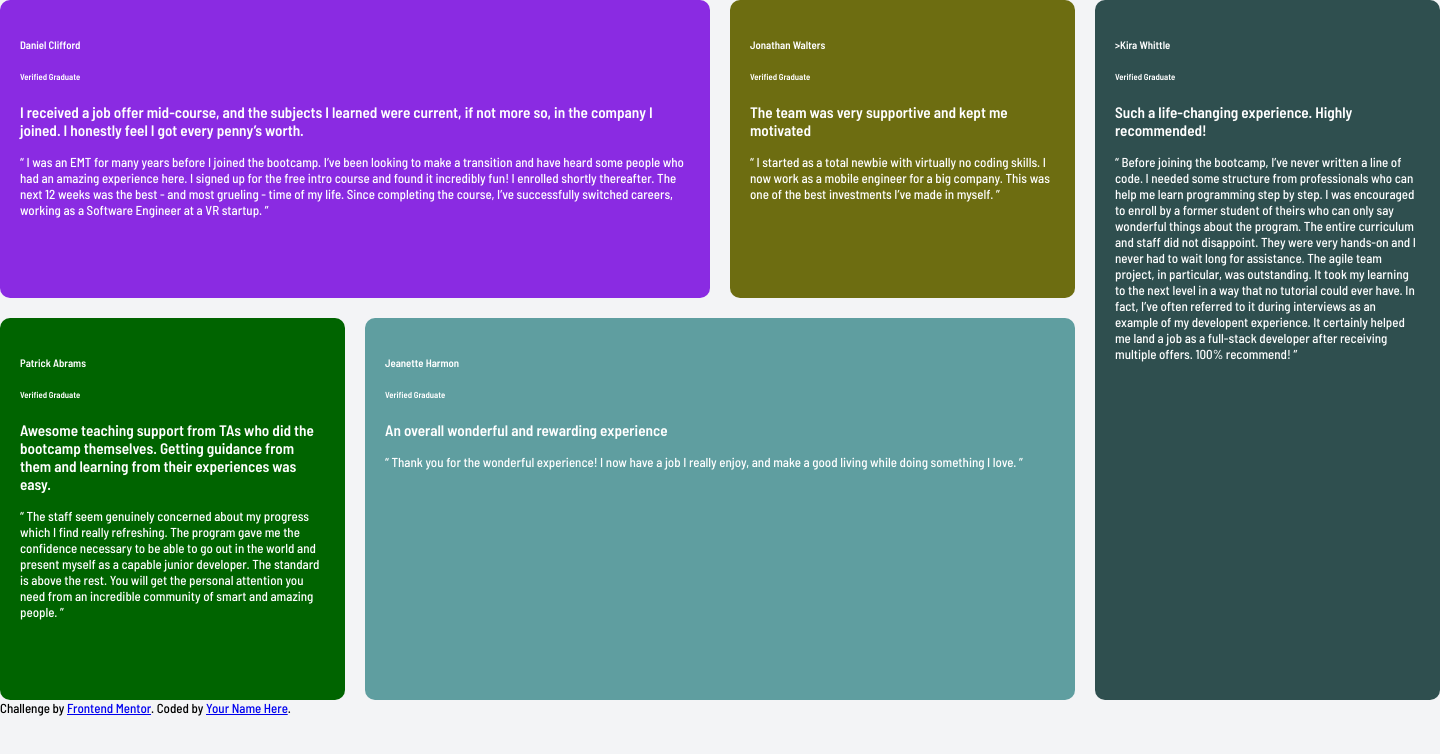
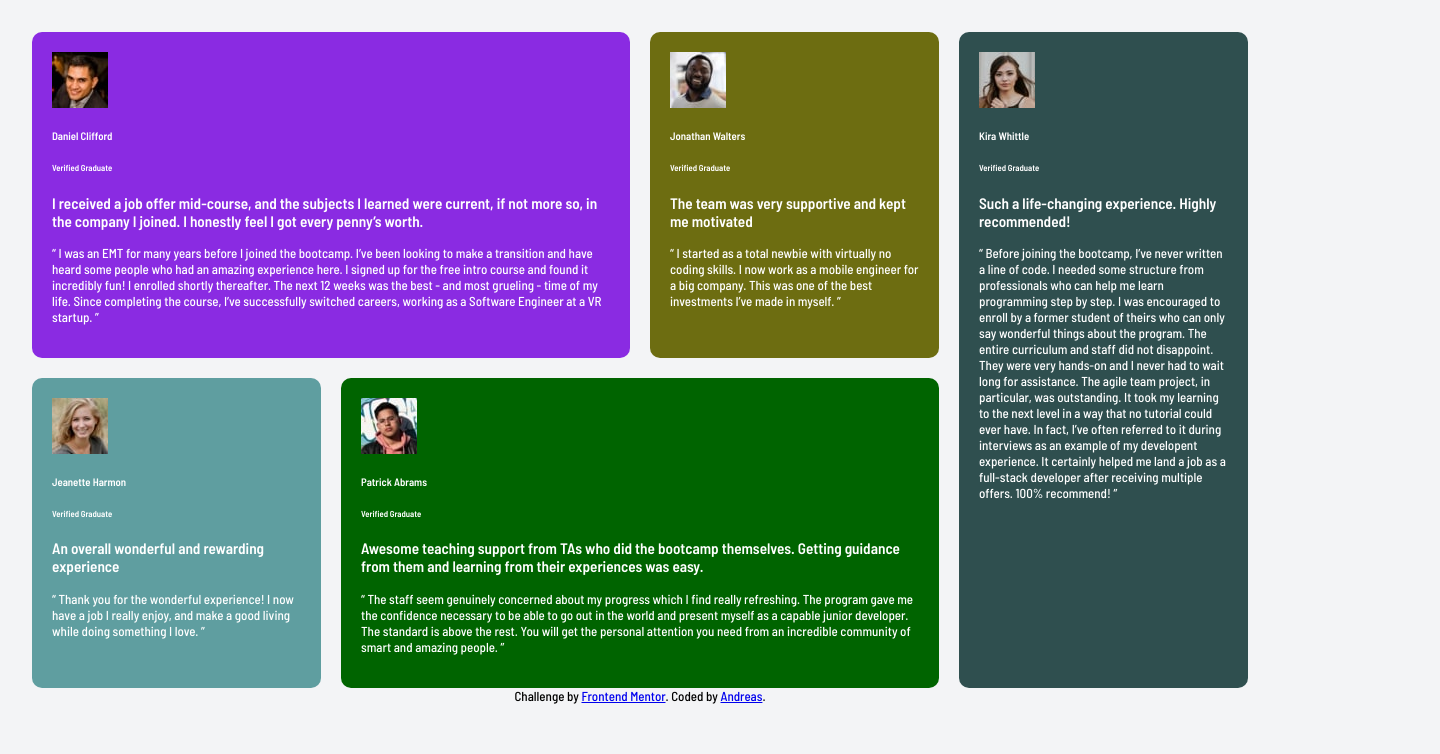
Before and after one commit to And-r-b/Testimonial-grid-oppgave, a plain HTML site: page index.html in a window 1280 px wide. Shown: the whole page, 1440 px wide, since content can reach past the window. Drawn offline with Linux system fonts and the light colour scheme.

Commit message:
Added some sytling + added more divs within grid divs

```diff
--- a/index.html
+++ b/index.html
@@ -10,7 +10,11 @@
 <body>
 <div class="container">
   <div class="grid-one">
-    <h5>Daniel Clifford</h5>
+    <div id="name-showcase">
+      <img src="./images/image-daniel.jpg" alt="Picture of Daniel Clifford">
+      <h5>Daniel Clifford</h5>
+    </div>
+
     <h6>Verified Graduate</h6>
 
     <h3>
@@ -28,7 +32,11 @@
   </div>
 
   <div class="grid-two">
-    <h5>Jonathan Walters</h5>
+    <div id="name-showcase">
+      <img src="./images/image-jonathan.jpg" alt="Picture of Jonathan Walters">
+      <h5>Jonathan Walters</h5>
+    </div>
+
     <h6>Verified Graduate</h6>
 
     <h3>
@@ -40,8 +48,12 @@
       for a big company. This was one of the best investments I’ve made in myself. ”
     </p>
   </div>
+
   <div class="grid-three">
-    <h5>Jeanette Harmon</h5>
+    <div id="name-showcase">
+      <img src="./images/image-jeanette.jpg" alt="Picture of Jeanette Harmon">
+      <h5>Jeanette Harmon</h5>
+    </div>
     <h6>Verified Graduate</h6>
 
     <h3>
@@ -55,7 +67,10 @@
   </div>
 
   <div class="grid-four">
-    <h5>Patrick Abrams</h5>
+    <div id="name-showcase">
+      <img src="./images/image-patrick.jpg" alt="Picture of Patrick Abrams">
+      <h5>Patrick Abrams</h5>
+    </div>
     <h6>Verified Graduate</h6>
 
     <h3>
@@ -72,7 +87,11 @@
 
   </div>
   <div class="grid-five">
-    <h5>>Kira Whittle</h5>
+    <div id="name-showcase">
+      <img src="./images/image-kira.jpg" alt="Picture of Kira Whittle">
+      <h5>Kira Whittle</h5>
+    </div>
+
     <h6>Verified Graduate</h6>
 
     <h3>
@@ -93,7 +112,7 @@
 </div>
   <div class="attribution">
     Challenge by <a href="https://www.frontendmentor.io?ref=challenge" target="_blank">Frontend Mentor</a>.
-    Coded by <a href="#">Your Name Here</a>.
+    Coded by <a href="#">Andreas</a>.
   </div>
 </body>
 </html>
--- a/style.css
+++ b/style.css
@@ -5,26 +5,27 @@
     font-weight: 500 - 600;
 
 */
-
-
 body {
+    display: flex;
+    flex-direction: column;
+    align-items: center;
     margin: 0;
-    padding: 0;
+    padding: 2rem;
     box-sizing: border-box;
-    font-family: Arial, sans-serif;
+    font-family: "Barlow Semi Condensed", sans-serif;
     font-size: 13px;
     background-color: #f3f4f6;
     height: 100vh;
-    font-family: "Barlow Semi Condensed", sans-serif;
 }
 
+/* Main Div Container */
 .container {
     display: grid;
-    grid-template-columns: repeat(4, 1fr); /* 4 equal columns */
+    justify-content: center;
+    grid-template-columns: repeat(4, 1fr);
     grid-template-rows: auto;
     gap: 20px;
-    width: 1440px;
-    height: 700px;
+    max-width: 1280px;
 }
 
 h3 {
@@ -58,7 +59,7 @@ h5 h6 p {
     color: white;
     padding: 20px;
     border-radius: 10px;
-    grid-column: 2 / 4;
+    grid-column: 1 / 2;
     grid-row: 2 / 3;
 }
 
@@ -67,7 +68,7 @@ h5 h6 p {
     color: white;
     padding: 20px;
     border-radius: 10px;
-    grid-column: 1 / 2;
+    grid-column: 2 / 4;
     grid-row: 2 / 3;
 }
 
```
